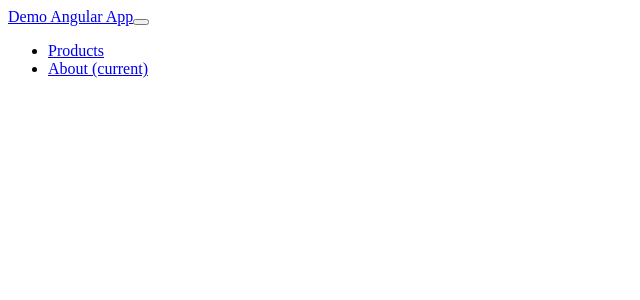
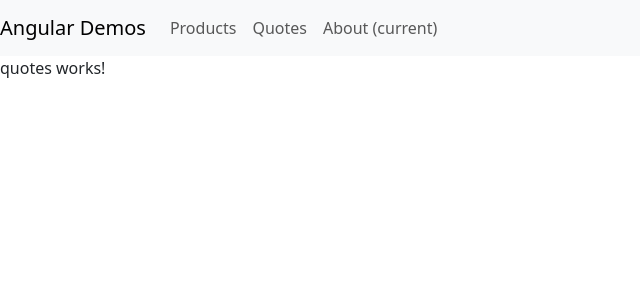
Before and after one commit to jawadhasan/angular-demos, an Angular app: page /quotes in a window 1280 px wide. Before the commit this address led to /. Shown: the top 300 px of the page, without its empty margins (0-640 px from the left). Built offline with nearby package versions, Linux system fonts and the light colour scheme.

Commit message:
lazy loading quotes module

```diff
--- a/angular.json
+++ b/angular.json
@@ -27,9 +27,13 @@
               "src/assets"
             ],
             "styles": [
-              "src/styles.css"
+              "src/styles.css",
+              "node_modules/bootstrap/dist/css/bootstrap.min.css"
             ],
-            "scripts": []
+            "scripts": [
+              "node_modules/jquery/dist/jquery.min.js",
+              "node_modules/bootstrap/dist/js/bootstrap.min.js"
+            ]
           },
           "configurations": {
             "production": {
--- a/package.json
+++ b/package.json
@@ -18,6 +18,8 @@
     "@angular/platform-browser": "~13.3.0",
     "@angular/platform-browser-dynamic": "~13.3.0",
     "@angular/router": "~13.3.0",
+    "bootstrap": "^5.3.0",
+    "jquery": "^3.7.0",
     "rxjs": "~7.5.0",
     "tslib": "^2.3.0",
     "zone.js": "~0.11.4"
--- a/src/app/app-routing.module.ts
+++ b/src/app/app-routing.module.ts
@@ -4,6 +4,11 @@ import { ProductsComponent } from './products/products.component';
 
 const routes: Routes = [
   { path: 'products', component: ProductsComponent },
+  {
+    path: 'quotes',
+    loadChildren: () => import('./quotes/quotes.module').then(m => m.QuotesModule)
+  },
+
 ];
 
 @NgModule({
--- a/src/app/app.component.html
+++ b/src/app/app.component.html
@@ -1,6 +1,7 @@
 <nav class="navbar navbar-expand-lg navbar-light bg-light">
-    <a class="navbar-brand" href="#">Demo Angular App</a>
-    <button class="navbar-toggler" type="button" data-toggle="collapse" data-target="#navbarNav" aria-controls="navbarNav" aria-expanded="false" aria-label="Toggle navigation">
+  <a class="navbar-brand" href="#">Angular Demos</a>
+  <button class="navbar-toggler" type="button" data-toggle="collapse" data-target="#navbarNav" aria-controls="navbarNav"
+    aria-expanded="false" aria-label="Toggle navigation">
     <span class="navbar-toggler-icon"></span>
   </button>
   <div class="collapse navbar-collapse" id="navbarNav">
@@ -8,6 +9,10 @@
 
       <li class="nav-item">
         <a class="nav-link" routerLink="/products">Products</a>
+      </li>
+
+      <li class="nav-item">
+        <a class="nav-link" routerLink="/quotes">Quotes</a>
       </li>
 
       <li class="nav-item active">
--- /dev/null
+++ b/src/app/quotes/components/quotes/quotes.component.html
@@ -0,0 +1 @@
+<p>quotes works!</p>
--- /dev/null
+++ b/src/app/quotes/components/quotes/quotes.component.ts
@@ -0,0 +1,15 @@
+import { Component, OnInit } from '@angular/core';
+
+@Component({
+  selector: 'app-quotes',
+  templateUrl: './quotes.component.html',
+  styleUrls: ['./quotes.component.css']
+})
+export class QuotesComponent implements OnInit {
+
+  constructor() { }
+
+  ngOnInit(): void {
+  }
+
+}
```
Also changed, not shown: src/app/quotes/quotes-routing.module.ts (added, +13 -0 lines), src/app/quotes/quotes.module.ts (added, +17 -0 lines), src/app/quotes/components/quotes/quotes.component.css (added), 2 other files (tests, documents, lock files or other folders). Lines whose indentation alone changed are shown as unchanged.
